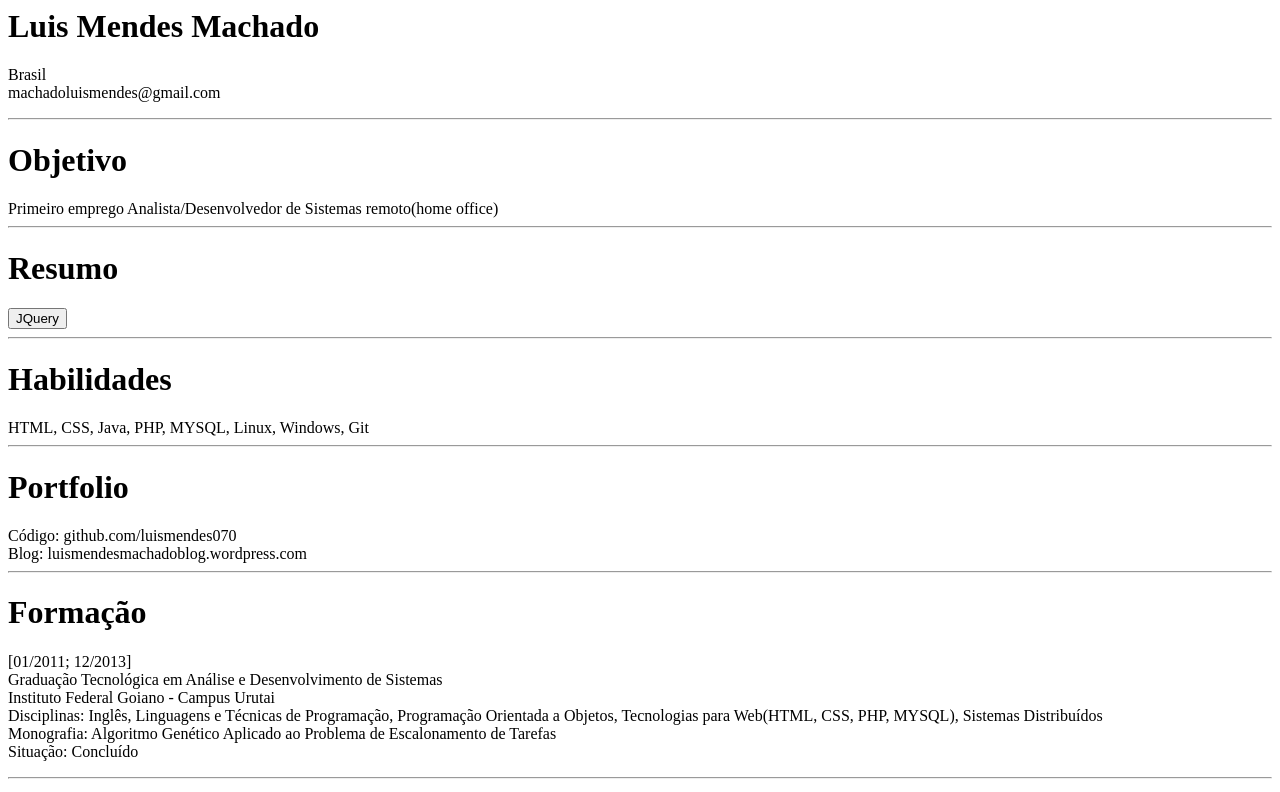
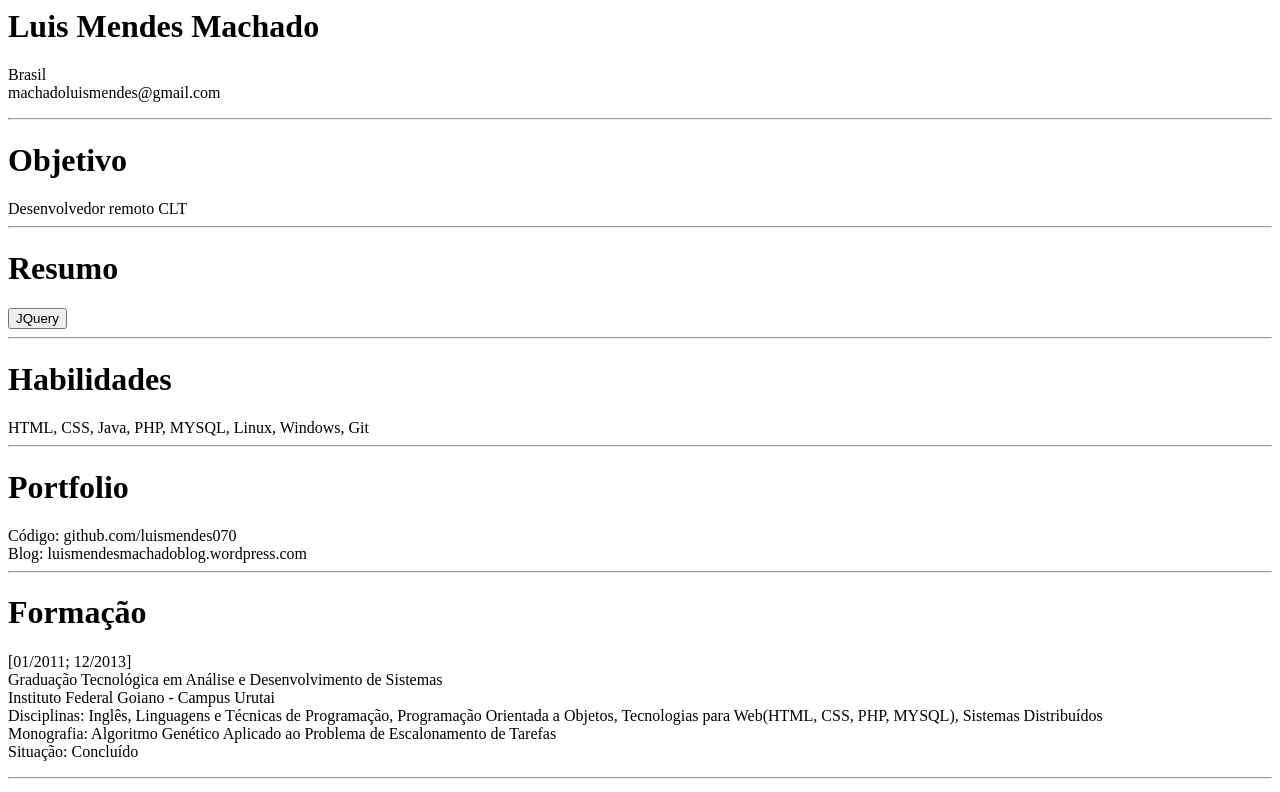
Before and after one commit to luismendes070/curriculo-jquery, a plain HTML site: page index.html in a window 1280 px wide. Shown: the top 792 px of the page. Drawn offline with nearby package versions, Linux system fonts and the light colour scheme.

Commit message:
Desenvolvedor remoto CLT

```diff
--- a/index.html
+++ b/index.html
@@ -17,7 +17,7 @@
 </p>
 <hr>
 <h1>Objetivo</h1>
-Primeiro emprego Analista/Desenvolvedor de Sistemas remoto(home office)
+Desenvolvedor remoto CLT
 
 <hr>
 <h1>Resumo</h1>
```
